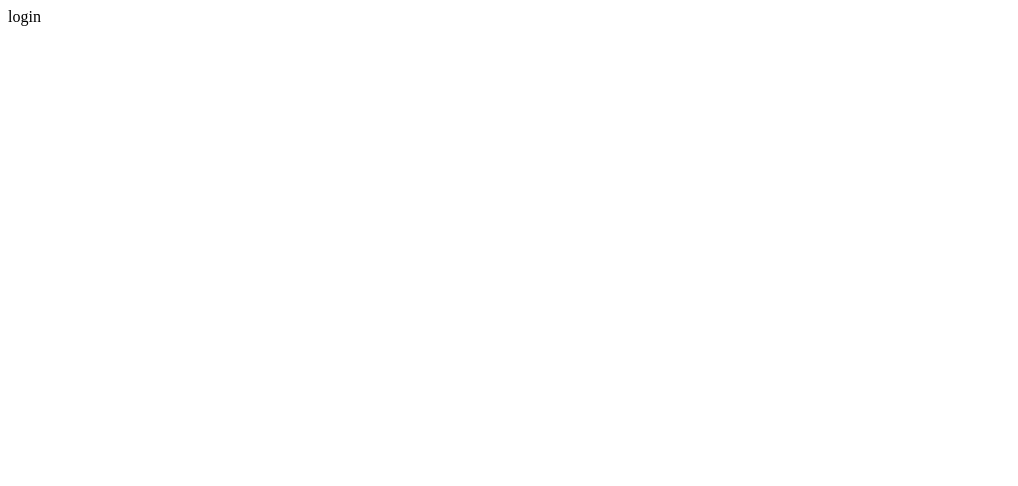
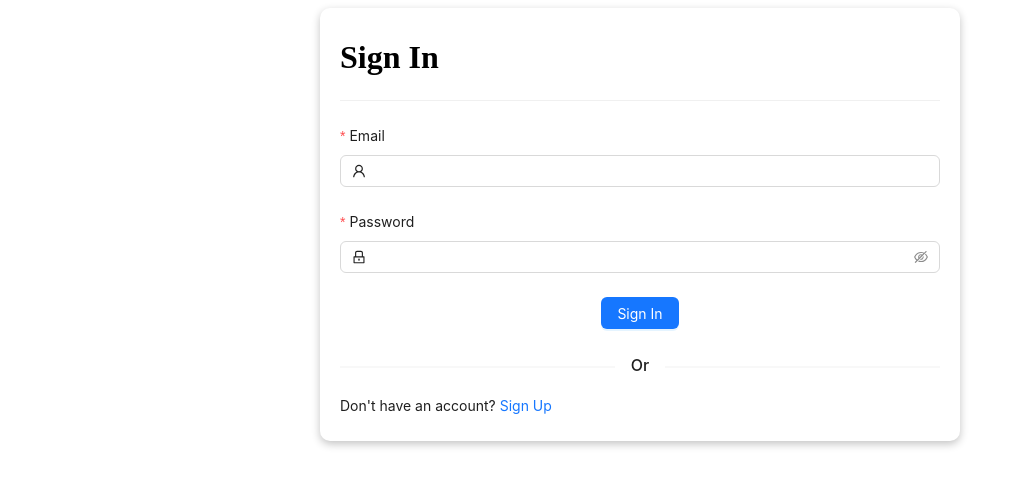
Before and after one commit to devphamduong/Fresher-react-hook-test-02, a React (Vite) app: page /login in a window 1280 px wide. Shown: the top 486 px of the page, without its empty margins (0-1018 px from the left). Built offline with nearby package versions, Linux system fonts and the light colour scheme.

Commit message:
Register

```diff
--- a/index.html
+++ b/index.html
@@ -5,7 +5,7 @@
   <meta charset="UTF-8" />
   <link rel="icon" type="image/svg+xml" href="/vite.svg" />
   <meta name="viewport" content="width=device-width, initial-scale=1.0" />
-  <title>React Test Fresher Hỏi Dân IT</title>
+  <title>React Test Fresher</title>
 </head>
 
 <body>
--- /dev/null
+++ b/src/pages/login/LoginPage.scss
@@ -0,0 +1,7 @@
+.login-container {
+    max-width    : 600px;
+    margin       : 0 auto;
+    box-shadow   : rgba(0, 0, 0, 0.24) 0px 3px 8px;
+    border-radius: 10px;
+    padding      : 10px 20px;
+}
--- a/src/pages/login/index.jsx
+++ b/src/pages/login/index.jsx
@@ -1,8 +1,56 @@
+import { Button, Form, Input, Divider, notification } from "antd";
+import { Link, useNavigate } from "react-router-dom";
+import { LockOutlined, UserOutlined } from '@ant-design/icons';
+import './LoginPage.scss';
+
 function LoginPage() {
+    const navigate = useNavigate();
+    const [form] = Form.useForm();
+
+    const onFinish = async (values) => {
+        console.log('Received values of form: ', values);
+    };
+
     return (
-        <>
-            login
-        </>
+        <div className="login-container">
+            <div className="login-content">
+                <h1>Sign In</h1>
+                <Divider></Divider>
+                <Form
+                    form={form}
+                    name="basic"
+                    onFinish={onFinish}
+                    autoComplete="off"
+                    layout="vertical"
+                >
+                    <Form.Item
+                        label="Email"
+                        name="email"
+                        rules={[{ required: true, message: 'Please input your email!' }, { type: 'email', message: 'Your email is not valid!' }]}
+                    >
+                        <Input prefix={<UserOutlined className="site-form-item-icon" />} />
+                    </Form.Item>
+                    <Form.Item
+                        label="Password"
+                        name="password"
+                        rules={[{ required: true, message: 'Please input your password!' }]}
+                    >
+                        <Input.Password prefix={<LockOutlined className="site-form-item-icon" />} />
+                    </Form.Item>
+                    <Form.Item style={{ textAlign: 'center' }}>
+                        <Button type="primary" htmlType="submit">
+                            Sign In
+                        </Button>
+                    </Form.Item>
+                    <Divider>Or</Divider>
+                    <p>Don't have an account?
+                        <span>
+                            <Link to={'/register'}> Sign Up</Link>
+                        </span>
+                    </p>
+                </Form>
+            </div>
+        </div>
     );
 }
 
--- /dev/null
+++ b/src/pages/register/RegisterPage.scss
@@ -0,0 +1,7 @@
+.register-container {
+    max-width    : 600px;
+    margin       : 0 auto;
+    box-shadow   : rgba(0, 0, 0, 0.24) 0px 3px 8px;
+    border-radius: 10px;
+    padding      : 10px 20px;
+}
--- a/src/pages/register/index.jsx
+++ b/src/pages/register/index.jsx
@@ -1,16 +1,34 @@
-import { Button, Form, Input, Divider } from "antd";
+import { Button, Form, Input, Divider, notification, message } from "antd";
+import './RegisterPage.scss';
+import { register } from '../../services/api';
+import { Link, useNavigate } from "react-router-dom";
 import { useState } from "react";
 
 function RegisterPage() {
+    const navigate = useNavigate();
     const [form] = Form.useForm();
+    const [isSubmit, setIsSubmit] = useState(false);
 
-    const onFinish = (values) => {
-        console.log('Success:', values);
+    const onFinish = async (values) => {
+        setIsSubmit(true);
+        let res = await register(values);
+        setIsSubmit(false);
+        if (res && res.data && res.data._id) {
+            message.success("Sign up successfully!");
+            navigate('/login');
+        } else {
+            notification.error({
+                message: 'An error occurred',
+                description: res.message && res.message.length > 0 && res.message,
+                duration: 5
+            });
+        }
     };
 
     return (
-        <>
-            <h3 style={{ textAlign: 'center' }}>Sign Up</h3>
+        <div className="register-container">
+            <div className="register-content">
+                <h1>Sign Up</h1>
                 <Divider></Divider>
                 <Form
                     form={form}
@@ -18,7 +36,6 @@ function RegisterPage() {
                     onFinish={onFinish}
                     autoComplete="off"
                     layout="vertical"
-                style={{ maxWidth: 600, margin: '0 auto' }}
                 >
                     <Form.Item
                         label="Full Name"
@@ -72,12 +89,19 @@ function RegisterPage() {
                         <Input />
                     </Form.Item>
                     <Form.Item style={{ textAlign: 'center' }}>
-                    <Button type="primary" loading={true}>
+                        <Button type="primary" htmlType="submit" loading={isSubmit}>
                             Sign Up
                         </Button>
                     </Form.Item>
+                    <Divider>Or</Divider>
+                    <p>Already have an account?
+                        <span>
+                            <Link to={'/login'}> Log In</Link>
+                        </span>
+                    </p>
                 </Form>
-        </>
+            </div>
+        </div>
     );
 }
 
--- /dev/null
+++ b/src/services/api.js
@@ -0,0 +1,5 @@
+import axios from '../utils/axios-customize';
+
+export const register = (data) => {
+    return axios.post('/api/v1/user/register', { ...data });
+};
--- a/src/utils/axios-customize.js
+++ b/src/utils/axios-customize.js
@@ -18,11 +18,11 @@ instance.interceptors.request.use(function (config) {
 instance.interceptors.response.use(function (response) {
     // Any status code that lie within the range of 2xx cause this function to trigger
     // Do something with response data
-    return response;
+    return response && response.data ? response.data : response;
 }, function (error) {
     // Any status codes that falls outside the range of 2xx cause this function to trigger
     // Do something with response error
-    return Promise.reject(error);
+    return error?.response?.data ?? Promise.reject(error);
 });
 
 export default instance;
```
Lines whose indentation alone changed are shown as unchanged.
